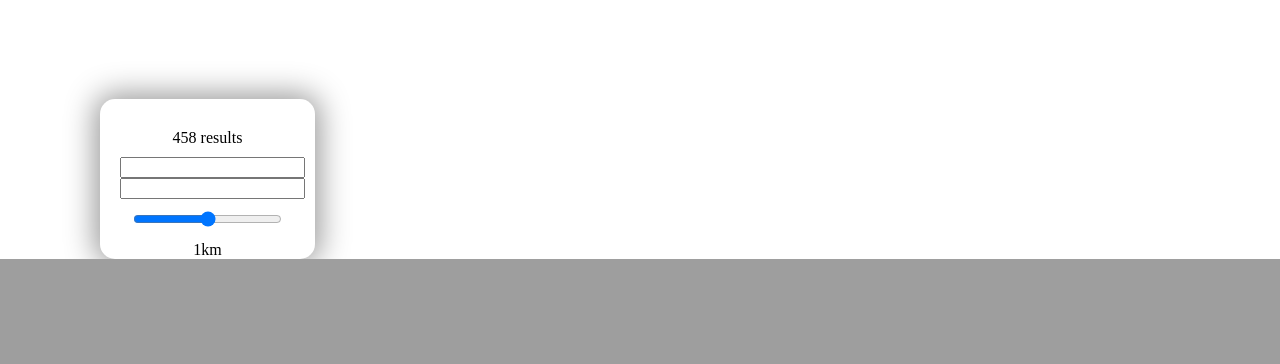
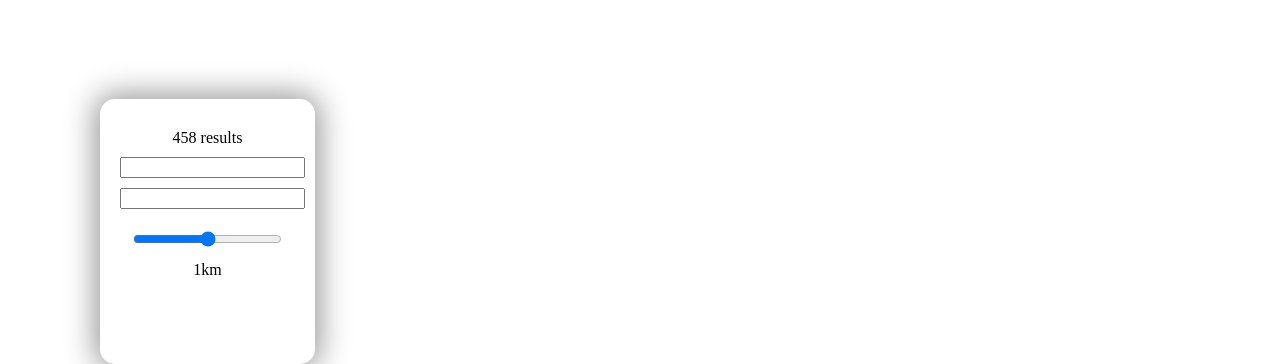
Before and after one commit to jasont7/restaurants-map, a PHP site: page / in a window 1280 px wide. Shown: the part 801-1165 px from the top of the page. Before the commit the page ends 1060 px from the top, so only its background shows below. Run offline with PHP 8.4, Linux system fonts and the light colour scheme; data comes from the database, SQL or seed files in the repository; some libraries are stand-ins or nearby versions.

Commit message:
Add files via upload

```diff
--- a/Display/styles/styles.css
+++ b/Display/styles/styles.css
@@ -7,7 +7,7 @@ html, body {
     padding: 0;
 }
 #filtersPanel {
-    height: 120px;
+    height: 225px;
     width: 175px;
     background-color: #fff;
     padding: 20px;
@@ -20,6 +20,10 @@ html, body {
     display: block;
     margin: 0 auto;
 }
+#cityInput {
+    display: block;
+    margin: 10px auto;
+}
 #numResults {
     padding: 10px;
 }
```
